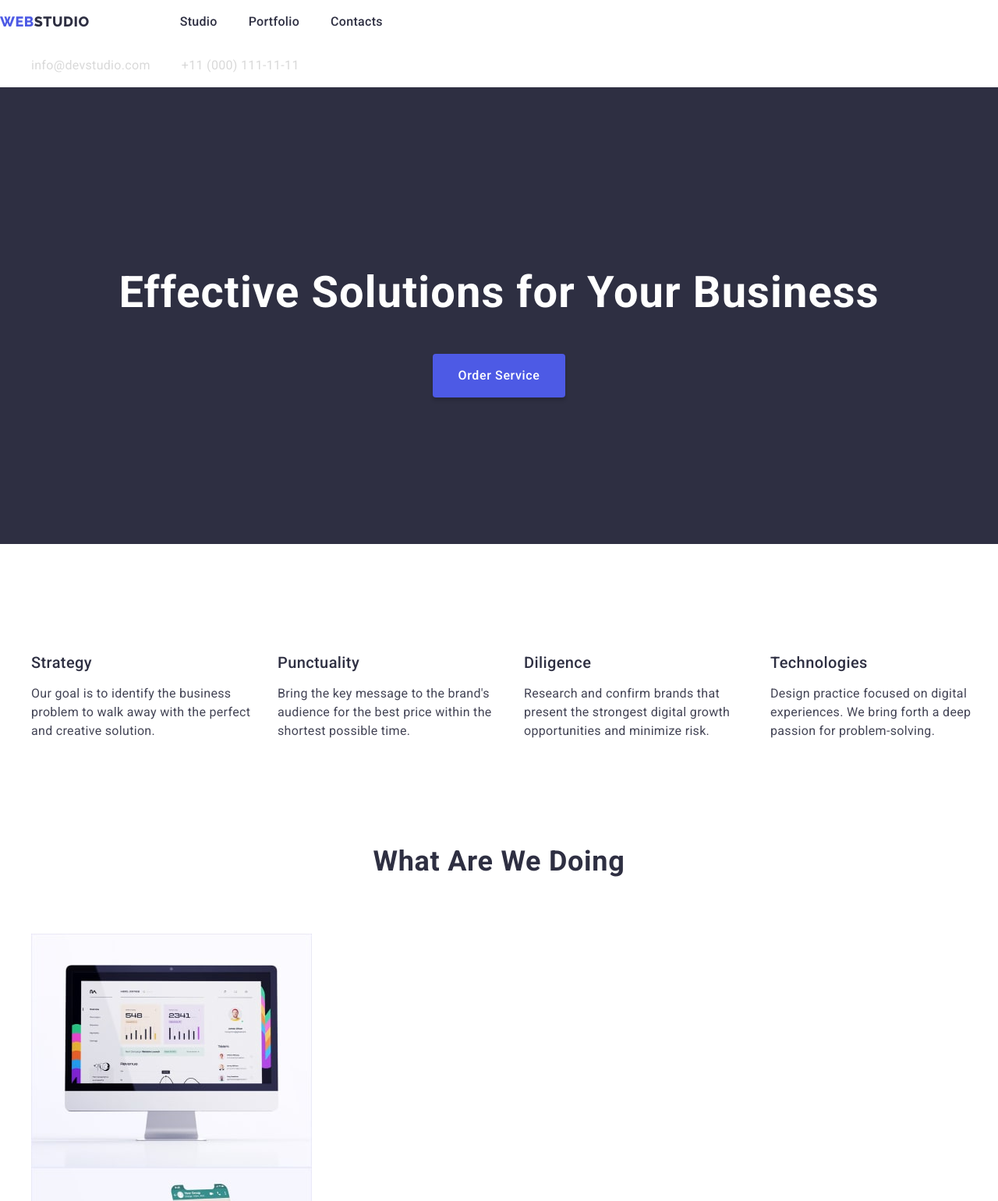
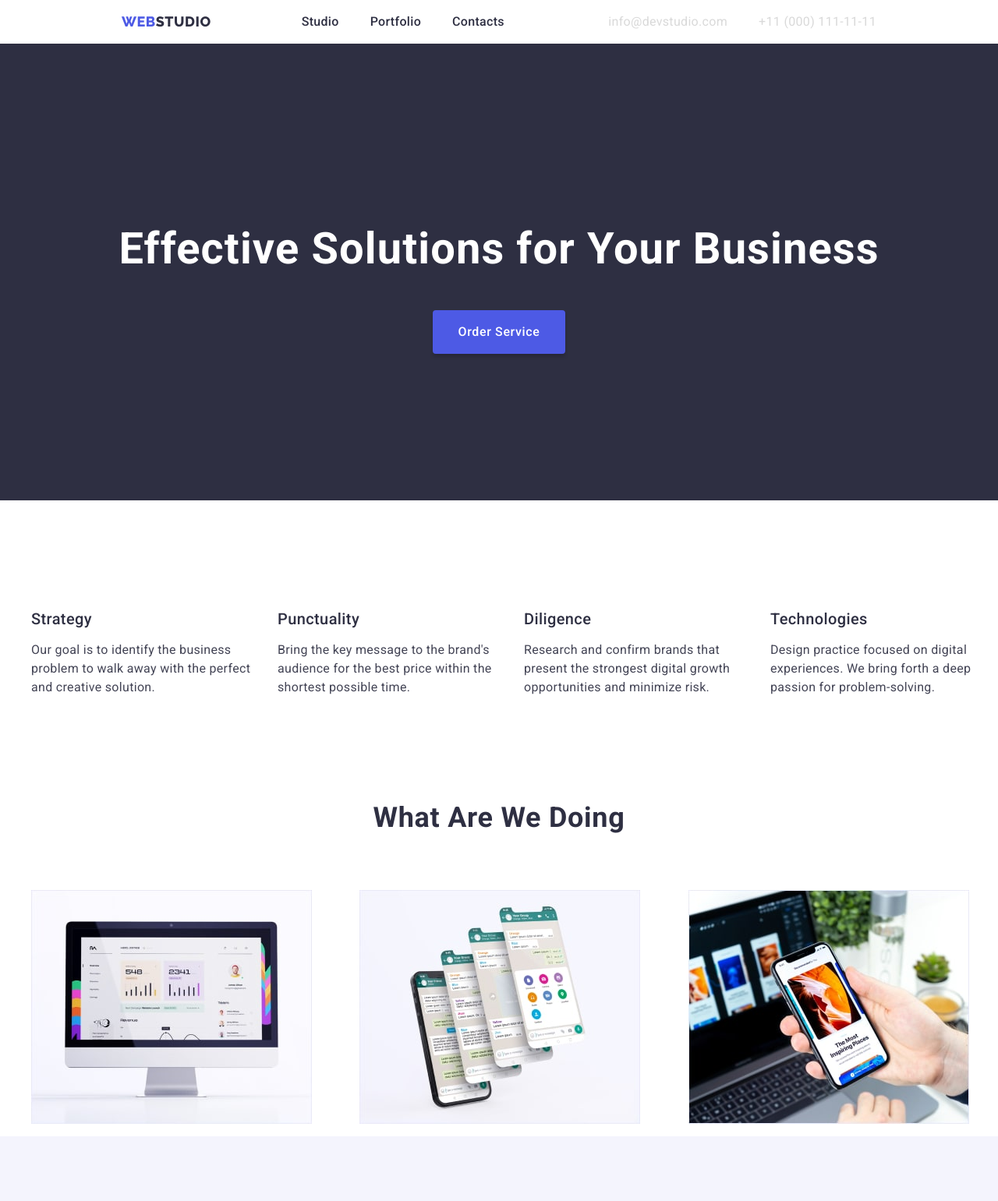
Before and after one commit to 38Vitaliy/goit-markup-hw-03, a plain HTML site: page index.html in a window 1280 px wide. Shown: the top 1541 px of the page at 78% size. Drawn offline with nearby package versions, Linux system fonts and the light colour scheme.

Commit message:
flex-wrap: wrap;

```diff
--- a/css/styles.css
+++ b/css/styles.css
@@ -42,6 +42,17 @@ body {
   overflow: hidden;
 }
 /*------- Header----------*/
+.header {
+  margin-left: 156px;
+}
+.container {
+}
+.header-container {
+  display: flex;
+  align-items: center;
+  margin-right: 156px;
+}
+
 .header-navigation {
   display: flex;
   align-items: center;
@@ -130,12 +141,16 @@ body {
   padding-top: 188px;
   padding-bottom: 188px;
 }
+.hero-container {
+  display: flex;
+}
 .hero-title {
   font-size: 56px;
   line-height: 1.07;
   text-align: center;
   letter-spacing: 0.02em;
   color: var(--primary-white-color);
+  /*padding: 188px 468.07px 232px;*/
   margin-right: auto;
   margin-left: auto;
   margin-bottom: 48px;
@@ -196,6 +211,12 @@ body {
 }
 /*------- /Section 2 ----*/
 /*-----------Section 3 ------*/
+
+.tools-container {
+  display: flex;
+  gap: 24px;
+}
+
 .section-title {
   font-size: 36px;
   line-height: 1.11;
@@ -208,15 +229,35 @@ body {
 .img-team {
   display: flex;
   justify-content: space-between;
-  flex-basis: calc((100%-2 * 24px) / 3);
+  flex-basis: calc((100% - 2 * 24px) / 3);
 }
 /*--------/section 3 -----*/
 /*-----------Section 4 ------*/
-
+.section-team {
+}
+.section-title {
+}
+.list-item-imag {
+}
+.img-team {
+}
+.list-item-imag {
+  flex-basis: calc((100% - 38 * 24px) / 4);
+}
+.img-team {
+}
+.work-container {
+  display: flex;
+  gap: 24px;
+}
+.team-container {
+}
 .section-team {
 }
 .list-item-imag {
-  flex-basis: calc((100%-38 * 24px) / 4);
+  display: flex;
+  gap: 24px;
+  flex-wrap: wrap;
 }
 
 .section-team {
@@ -338,7 +379,7 @@ body {
   row-gap: 48px;
 }
 .function-item {
-  flex-basis: calc((100%-24px * 6) / 9);
+  flex-basis: calc((100% - 24px * 6) / 9);
 }
 .function-list {
   font-weight: 500;
--- a/index.html
+++ b/index.html
@@ -22,7 +22,7 @@
   </head>
   <body>
     <header class="header">
-      <div class="container">
+      <div class="container header-container">
         <nav class="header-navigation">
           <a href="./index.html" class="header-link link"
             >Web<span>Studio</span></a
@@ -60,7 +60,8 @@
     <!-- Section 1 -->
     <main>
       <section class="hero">
-        <h1 class="hero-title">Effective Solutions for Your Business</h1>
+        <div class="hero-container">
+        <h1 class="hero-title">Effective Solutions for Your Business</h1></div>
         <button class="header-btn link" type="button">Order Service</button>
       </section>
       <!-- /Section 1 -->
@@ -103,6 +104,7 @@
       <section class="section-tools">
         <h2 class="section-title">What are we doing</h2>
         <ul>
+          <div class="tools-container">
           <li class="img-team">
             <img
               src="./images/img1.jpg"
@@ -127,34 +129,46 @@
               height="300"
             />
           </li>
+        </div>
         </ul>
+
       </section>
       <!-- /Section 3-->
       <!-- Section 4-->
       <section class="section-team">
+
         <h2 class="section-title">Our Team</h2>
         <ul class="list-item-imag">
           <li class="img-team">
             <img src="./images/Team1.jpg" alt="Team" width="264" height="260" />
+
             <h3 class="workers-name">Mark Guerrero</h3>
             <p class="position">Product Designer</p>
+
           </li>
           <li class="img-team">
             <img src="./images/Team2.jpg" alt="Team" width="264" height="260" />
+
             <h3 class="workers-name">Tom Ford</h3>
             <p class="position">Frontend Developer</p>
+
           </li>
           <li class="img-team">
             <img src="./images/Team3.jpg" alt="Team" width="264" height="260" />
+
             <h3 class="workers-name">Camila Garcia</h3>
             <p class="position">Marketing</p>
+
           </li>
           <li class="img-team">
             <img src="./images/Team4.jpg" alt="Team" width="264" height="260" />
+
             <h3 class="workers-name">Daniel Wilson</h3>
             <p class="position">UI Designer</p>
+
           </li>
         </ul>
+
       </section>
     </main>
     <!-- /Section 4-->
```
Also changed, not shown: portfolio.html (+2 -2 lines).
